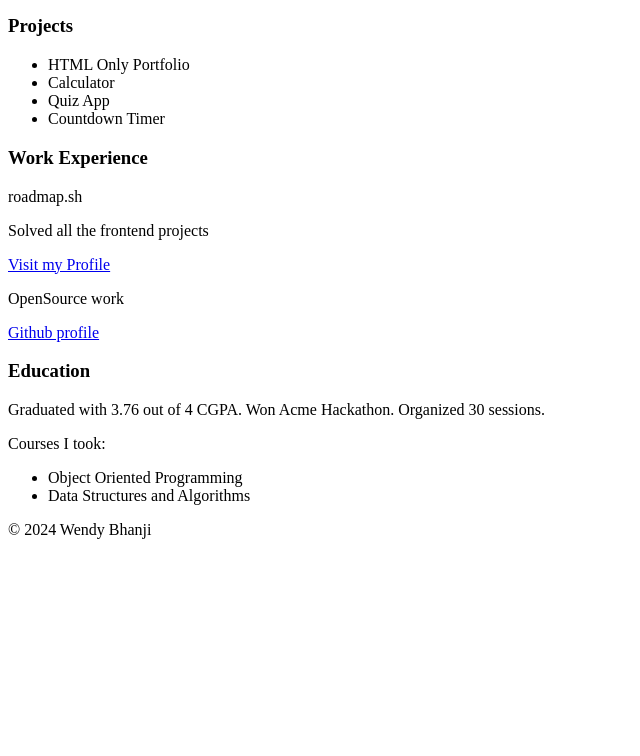
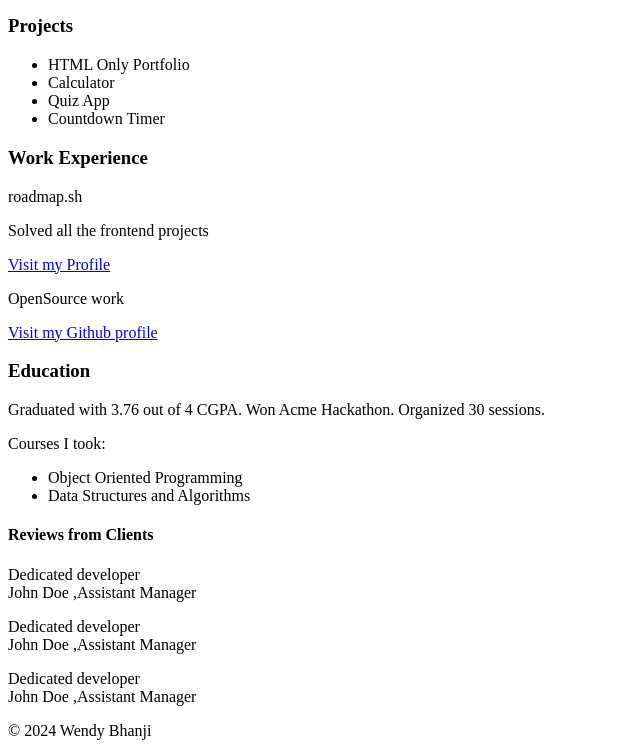
Before and after one commit to owinowendy/simplewebsite, a plain HTML site: page index.html in a window 1280 px wide. Shown: the part 266-1022 px from the top of the page, without its empty margins (0-640 px from the left). Before the commit the page ends 821 px from the top, so only its background shows below. Drawn offline with Linux system fonts and the light colour scheme.

Commit message:
minor changes

```diff
--- a/index.html
+++ b/index.html
@@ -45,7 +45,7 @@
                 <p>Solved all the frontend projects</p>
                 <a href="#">Visit my Profile</a>
                 <p>OpenSource work</p>
-                <a href="#">Github profile</a>
+                <a href="#">Visit my Github profile</a>
             </div>
 
             <div>
@@ -57,6 +57,14 @@
                     <li>Data Structures and Algorithms</li>
                 </ul>
             </div>
+<h4>Reviews from Clients</h4>
+<p>Dedicated developer<br>John Doe ,Assistant Manager</p>
+<p>Dedicated developer <br>John Doe ,Assistant Manager</p>
+<p>Dedicated developer <br>John Doe ,Assistant Manager </p>
+
+            <div>
+
+            </div>
         </section>
     </main>
 
```
